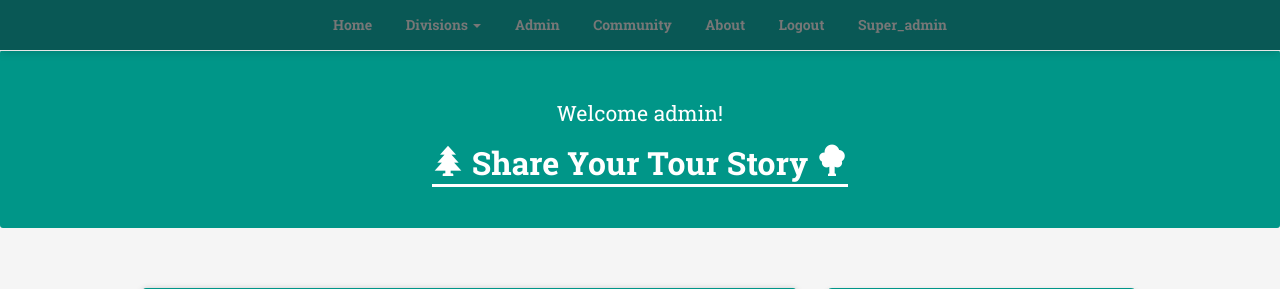
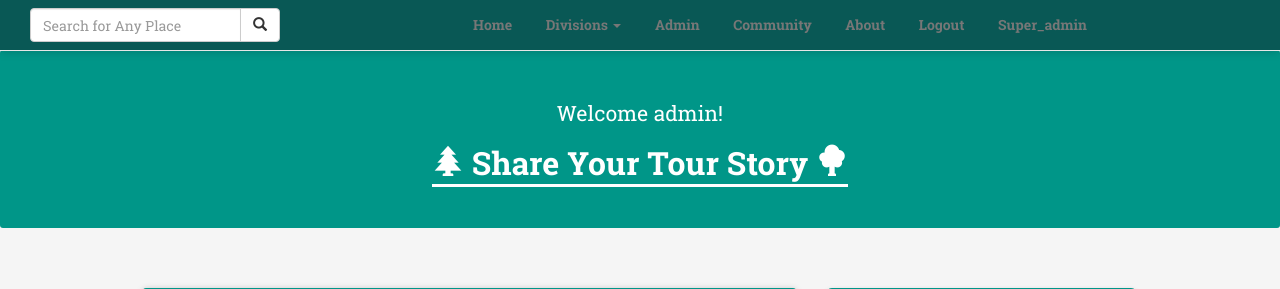
Before and after one commit to rakib10rr3/Bangladesh-Travel-Magazine, a Django app: page / in a window 1280 px wide. Shown: the top 289 px of the page. Run offline with Django 3.2, Linux system fonts and the light colour scheme; a user stored in the database is signed in; data comes from the database, SQL or seed files in the repository; both versions use the stored data as it was after the commit; data that the repository does not hold is empty; some libraries are stand-ins or nearby versions.

Commit message:
Seach version 1

```diff
--- a/BDTM/urls.py
+++ b/BDTM/urls.py
@@ -27,12 +27,12 @@ urlpatterns = [
     # url(r'^upload/', include('fileupload.urls')),
 
     url(r'^admin/', admin.site.urls),
-
     # url(r'^$', include('app1.urls')),
     # url(r'^Home/', include('app1.urls')),
 
     url(r'^accounts/', include('registration.backends.simple.urls')),
     url(r'^about/$', views.about, name='about'),
+    url(r'^search/$', views.search, name='search'),
 
     url(r'^forum/$', views.forum, name='forum'),
     url(r'^$', views.index, name='index'),  # Replace
--- a/app1/models.py
+++ b/app1/models.py
@@ -27,7 +27,7 @@ class Type(models.Model):
 
 
 class Place(models.Model):
-    name = models.CharField(max_length=50, unique=True)
+    name = models.TextField(max_length=50, unique=True)
     views = models.IntegerField(default=0)
     slug = models.SlugField()
     # description field
@@ -41,6 +41,8 @@ class Place(models.Model):
         # self.slug = slugify(self.name)
         self.slug = slugify(self.name)
         super(Place, self).save(*args, **kwargs)
+    def give_me_div_slug(self):
+        return self.division.slug
 
     def __str__(self):
         return self.name
@@ -136,7 +138,6 @@ class Picture(models.Model):
 
 # user class
 
-
 class UserProfile(models.Model):
     # This line is required. Links UserProfile to a User model instance.
     # comes up with some basic attributes(username,passward,email)
@@ -159,8 +160,6 @@ class UserProfile(models.Model):
     # The additional attributes we wish to include.
     def __str__(self):
         return self.display_name
-
-
 class Comment(models.Model):
     story = models.ForeignKey(Story, related_name='comments')
     author = models.ForeignKey(User)
@@ -183,7 +182,6 @@ class Comment(models.Model):
     def __str__(self):
         return self.text
 
-
 class Question(models.Model):
     author = models.ForeignKey(User)
     question = models.TextField(max_length=500)
@@ -191,9 +189,6 @@ class Question(models.Model):
 
     def __str__(self):
         return self.question
-
-
-
 
 class Answer(models.Model):
     answered_by = models.ForeignKey(User)
--- a/app1/views.py
+++ b/app1/views.py
@@ -441,6 +441,18 @@ def story_edit(request, story_id):
 
     # custom change list creating -_-
 
+def search(request):
+    if request.method == "POST":
+        txt=request.POST.get("place")
+        print(txt)
+        if txt =='':
+            return redirect('index')
+        place=Place.objects.filter(name__contains=txt)
+        return render(request, 'app1/search_result.html', {'place': place})
+
+
+    # custom change
+
 
 def about(request):
     return render(request, 'app1/about.html',
--- a/templates/app1/base.html
+++ b/templates/app1/base.html
@@ -109,6 +109,16 @@
                     {% if request.user.is_superuser %}
                         <li><a href="/admin">Super_admin</a></li>
                     {% endif %}
+                    <form class="navbar-form navbar-left" method="post" action="{% url 'search' %}">{% csrf_token %}
+                        <div class="input-group">
+                            <input type="text" name="place" class="form-control" placeholder="Search for Any Place">
+                            <div class="input-group-btn">
+                                <button class="btn btn-default" type="submit">
+                                    <i class="glyphicon glyphicon-search"></i>
+                                </button>
+                            </div>
+                        </div>
+                    </form>
 
                 {% else %}
                     <li><a href="{% url 'index' %}">Home</a></li>
```
Also changed, not shown: templates/app1/search_result.html (added, +13 -0 lines), db.sqlite3.
